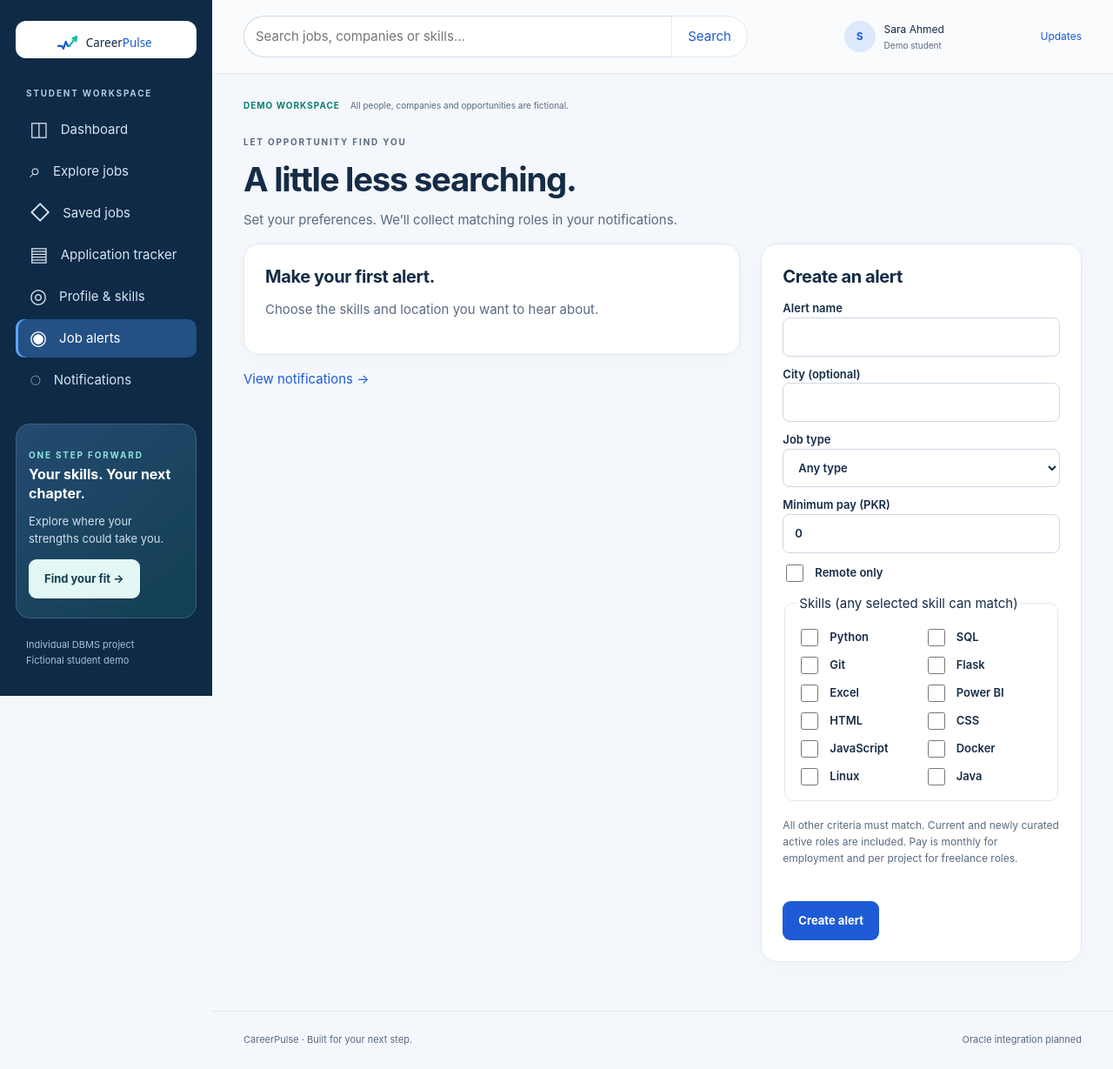
After one commit to Talha738564/careerPulse, a Flask app: page /alerts in a window 1280 px wide. The commit adds this page. Shown: the whole page at 87% size. Run offline with Flask 3, Linux system fonts and the light colour scheme.

Commit message:
feat: add job alerts and deadline notifications

```diff
--- a/app.py
+++ b/app.py
@@ -6,6 +6,7 @@ from config import Config
 from services.repository import MockRepository
 from services.matching import enrich, demand
 from services.activity import activity
+from routes.alerts import register_alerts
 from routes.tracker import register_tracker
 from routes.saved import register_saved
 from services.profile import DemoProfileStore, validate_profile, validate_skill, SKILLS, LEVELS
@@ -118,6 +119,7 @@ def create_app(repository=None):
     def missing(error):
         return render_template('404.html',title='Page not found'),404
 
+    register_alerts(app, repo)
     register_tracker(app, repo)
     register_saved(app, repo, student)
     return app
--- /dev/null
+++ b/routes/alerts.py
@@ -0,0 +1,73 @@
+import secrets
+from flask import Blueprint, abort, flash, redirect, render_template, request, url_for
+from services.activity import activity, persist_activity
+from services.alerts import refresh_notifications
+from services.profile import SKILLS
+
+
+def register_alerts(app, repo):
+    bp = Blueprint('alerts', __name__)
+
+    @bp.route('/alerts', methods=['GET','POST'])
+    def index():
+        if request.method == 'POST':
+            name = request.form.get('alert_name','').strip()
+            city = request.form.get('city','').strip()
+            kind = request.form.get('job_type','')
+            skills = request.form.getlist('skills')
+            try:
+                minimum = int(request.form.get('min_salary','0') or '0')
+                if not 0 <= minimum <= 9999999999:
+                    raise ValueError
+            except ValueError:
+                abort(400, description='Minimum salary must be a non-negative whole number.')
+            if not name or len(name)>150 or len(city)>100 or kind not in ('','INTERNSHIP','FREELANCE','FULL_TIME') or any(s not in SKILLS for s in skills):
+                abort(400, description='Check the alert name, city, job type and selected skills.')
+            alert_id = request.form.get('alert_id')
+            alerts = activity()['alerts']
+            row = next((a for a in alerts if a['alert_id']==alert_id),None)
+            if alert_id and row is None:
+                abort(404)
+            if row is None:
+                row = {'alert_id':secrets.token_hex(8)}
+                alerts.append(row)
+            row.update(alert_name=name,city=city,job_type=kind,skills=sorted(set(skills)),
+                       min_salary=minimum,is_remote_only=request.form.get('remote')=='yes',is_active=True)
+            refresh_notifications(activity(),repo.opportunities())
+            persist_activity()
+            flash('Alert saved. Current matches are in your notifications.')
+            return redirect(url_for('alerts.index'),code=303)
+        editing = next((a for a in activity()['alerts'] if a['alert_id']==request.args.get('edit')),None)
+        return render_template('alerts.html',title='Job alerts',alerts=activity()['alerts'],editing=editing,catalog=SKILLS)
+
+    @bp.post('/alerts/<alert_id>/<action>')
+    def action(alert_id,action):
+        row = next((a for a in activity()['alerts'] if a['alert_id']==alert_id),None)
+        if row is None or action not in ('toggle','delete'):
+            abort(404)
+        if action=='delete':
+            activity()['alerts'].remove(row)
+        else:
+            row['is_active'] = not row['is_active']
+        persist_activity()
+        return redirect(url_for('alerts.index'),code=303)
+
+    @bp.get('/notifications')
+    def notifications():
+        refresh_notifications(activity(),repo.opportunities())
+        persist_activity()
+        rows=sorted(activity()['notifications'],key=lambda n:n['created_at'],reverse=True)
+        if request.args.get('unread')=='yes':
+            rows=[n for n in rows if not n['is_read']]
+        return render_template('notifications.html',title='Notifications',notifications=rows)
+
+    @bp.post('/notifications/<notification_id>/read')
+    def read(notification_id):
+        row=next((n for n in activity()['notifications'] if n['notification_id']==notification_id),None)
+        if row is None:
+            abort(404)
+        row['is_read']=True
+        persist_activity()
+        return redirect(url_for('alerts.notifications'),code=303)
+
+    app.register_blueprint(bp)
--- a/static/css/style.css
+++ b/static/css/style.css
@@ -751,3 +751,10 @@ textarea:focus-visible { outline:3px solid #008578; outline-offset:4px; }
 .check-label { display:flex; align-items:center; gap:10px; }
 .check-label input { width:20px; min-height:20px; flex-shrink:0; }
 @media(max-width:700px) { .mobile-nav a { padding:0 5px; font-size:11px; } }
+.actions { display:flex; align-items:center; flex-wrap:wrap; gap:14px; margin-top:18px; }
+fieldset { border:1px solid var(--line); border-radius:10px; padding:14px; min-width:0; }
+.skill-options { display:grid; grid-template-columns:1fr 1fr; gap:6px; }
+.updates-link { font-size:12px; }
+.sidebar { overflow-y:auto; }
+.sidebar-note { margin-top:24px; }
+.navlink { padding:10px 16px; margin-bottom:4px; }
--- /dev/null
+++ b/templates/alerts.html
@@ -0,0 +1,11 @@
+{% extends 'base.html' %}{% block content %}
+<p class="eyebrow">LET OPPORTUNITY FIND YOU</p><h1>A little less searching.</h1><p>Set your preferences. We’ll collect matching roles in your notifications.</p>
+<div class="dashboard-grid"><section>
+{% for alert in alerts %}<article class="panel"><div class="section-heading"><h2>{{ alert.alert_name }}</h2><span class="match">{{ 'Active' if alert.is_active else 'Paused' }}</span></div><p>{{ alert.city or 'Any city' }} · {{ alert.job_type|replace('_',' ')|title or 'Any type' }} · {{ 'Remote only' if alert.is_remote_only else 'Any location' }} · PKR {{ alert.min_salary }}+</p><div class="chips">{% for skill in alert.skills %}<span class="chip">{{ skill }}</span>{% else %}<span>Any skill</span>{% endfor %}</div><div class="actions"><a href="{{ url_for('alerts.index', edit=alert.alert_id) }}">Edit</a>{% for action,label in [('toggle','Resume' if not alert.is_active else 'Pause'),('delete','Delete')] %}<form method="post" action="{{ url_for('alerts.action',alert_id=alert.alert_id,action=action) }}"><input type="hidden" name="csrf_token" value="{{ csrf_token() }}"><button class="remove">{{ label }}</button></form>{% endfor %}</div></article>{% else %}<div class="panel"><h2>Make your first alert.</h2><p>Choose the skills and location you want to hear about.</p></div>{% endfor %}
+<a href="{{ url_for('alerts.notifications') }}">View notifications →</a></section>
+<section class="panel"><h2>{{ 'Edit alert' if editing else 'Create an alert' }}</h2><form method="post" class="profile-form"><input type="hidden" name="csrf_token" value="{{ csrf_token() }}">{% if editing %}<input type="hidden" name="alert_id" value="{{ editing.alert_id }}">{% endif %}
+<label>Alert name<input name="alert_name" required maxlength="150" value="{{ editing.alert_name if editing else '' }}"></label><label>City (optional)<input name="city" maxlength="100" value="{{ editing.city if editing else '' }}"></label>
+<label>Job type<select name="job_type">{% for kind in ['','INTERNSHIP','FREELANCE','FULL_TIME'] %}<option value="{{ kind }}" {{ 'selected' if editing and editing.job_type==kind }}>{{ kind|replace('_',' ')|title or 'Any type' }}</option>{% endfor %}</select></label>
+<label>Minimum pay (PKR)<input name="min_salary" type="number" min="0" max="9999999999" value="{{ editing.min_salary if editing else 0 }}"></label><label class="check-label"><input type="checkbox" name="remote" value="yes" {{ 'checked' if editing and editing.is_remote_only }}> Remote only</label>
+<fieldset><legend>Skills (any selected skill can match)</legend><div class="skill-options">{% for skill in catalog %}<label class="check-label"><input type="checkbox" name="skills" value="{{ skill }}" {{ 'checked' if editing and skill in editing.skills }}>{{ skill }}</label>{% endfor %}</div></fieldset><p class="subtext">All other criteria must match. Current and newly curated active roles are included. Pay is monthly for employment and per project for freelance roles.</p><button class="button">{{ 'Save alert' if editing else 'Create alert' }}</button></form></section></div>
+{% endblock %}
--- a/templates/base.html
+++ b/templates/base.html
@@ -14,7 +14,7 @@
 <img src="{{ url_for('static',filename='images/careerpulse_primary_logo_lockup.svg') }}" alt="CareerPulse">
 </a>
 <p class="eyebrow">STUDENT WORKSPACE</p>
-<nav aria-label="Main navigation">{% for endpoint,label,icon in [('dashboard','Dashboard','◫'),('opportunities','Explore jobs','⌕'),('saved.index','Saved jobs','◇'),('tracker.index','Application tracker','▤'),('profile','Profile & skills','◎'),('home','About the demo','◎')] %}<a class="navlink {{ 'active' if request.endpoint==endpoint }}" href="{{ url_for(endpoint) }}" {% if request.endpoint==endpoint %}aria-current="page"{% endif %}>
+<nav aria-label="Main navigation">{% for endpoint,label,icon in [('dashboard','Dashboard','◫'),('opportunities','Explore jobs','⌕'),('saved.index','Saved jobs','◇'),('tracker.index','Application tracker','▤'),('profile','Profile & skills','◎'),('alerts.index','Job alerts','◉'),('alerts.notifications','Notifications','◌')] %}<a class="navlink {{ 'active' if request.endpoint==endpoint }}" href="{{ url_for(endpoint) }}" {% if request.endpoint==endpoint %}aria-current="page"{% endif %}>
 <span aria-hidden="true">{{ icon }}</span>{{ label }}</a>{% endfor %}</nav>
 <div class="sidebar-note">
 <span class="eyebrow">ONE STEP FORWARD</span>
@@ -34,6 +34,7 @@
 <span class="identity">
 <b class="avatar">{{ student.full_name[:1] }}</b> {{ student.full_name }} <small>Demo student</small>
 </span>
+<a class="updates-link" href="{{ url_for('alerts.notifications') }}">Updates</a>
 </header>
 <main id="main">
 <div class="demo-note">DEMO WORKSPACE <span>All people, companies and opportunities are fictional.</span>
--- /dev/null
+++ b/templates/notifications.html
@@ -0,0 +1,2 @@
+{% extends 'base.html' %}{% block content %}<p class="eyebrow">YOUR CAREER PULSE</p><h1>Stay in the loop.</h1><p>New matches and reminders for saved roles closing within seven days.</p><div class="status-tabs"><a href="{{ url_for('alerts.notifications') }}">All notifications</a><a href="{{ url_for('alerts.notifications',unread='yes') }}">Unread only</a><a href="{{ url_for('alerts.index') }}">Manage alerts</a></div>
+{% for notice in notifications %}<article class="panel"><div class="section-heading"><h2>{{ notice.title }}</h2><span class="match">{{ 'Read' if notice.is_read else 'New' }}</span></div><p>{{ notice.message }}</p><small>{{ notice.created_at }}</small><div class="actions"><a href="{{ url_for('detail',opp_id=notice.opp_id) }}">View opportunity →</a>{% if not notice.is_read %}<form method="post" action="{{ url_for('alerts.read',notification_id=notice.notification_id) }}"><input type="hidden" name="csrf_token" value="{{ csrf_token() }}"><button class="button secondary-button">Mark as read</button></form>{% endif %}</div></article>{% else %}<section class="panel"><h2>You’re all caught up.</h2><p>Create an alert or save a role to receive updates here.</p></section>{% endfor %}{% endblock %}
```
Also changed, not shown: docs/IMPLEMENTATION.md (+7 -0 lines), services/alerts.py (added, +31 -0 lines), tests/test_activity.py (+25 -0 lines), 4 other files.
